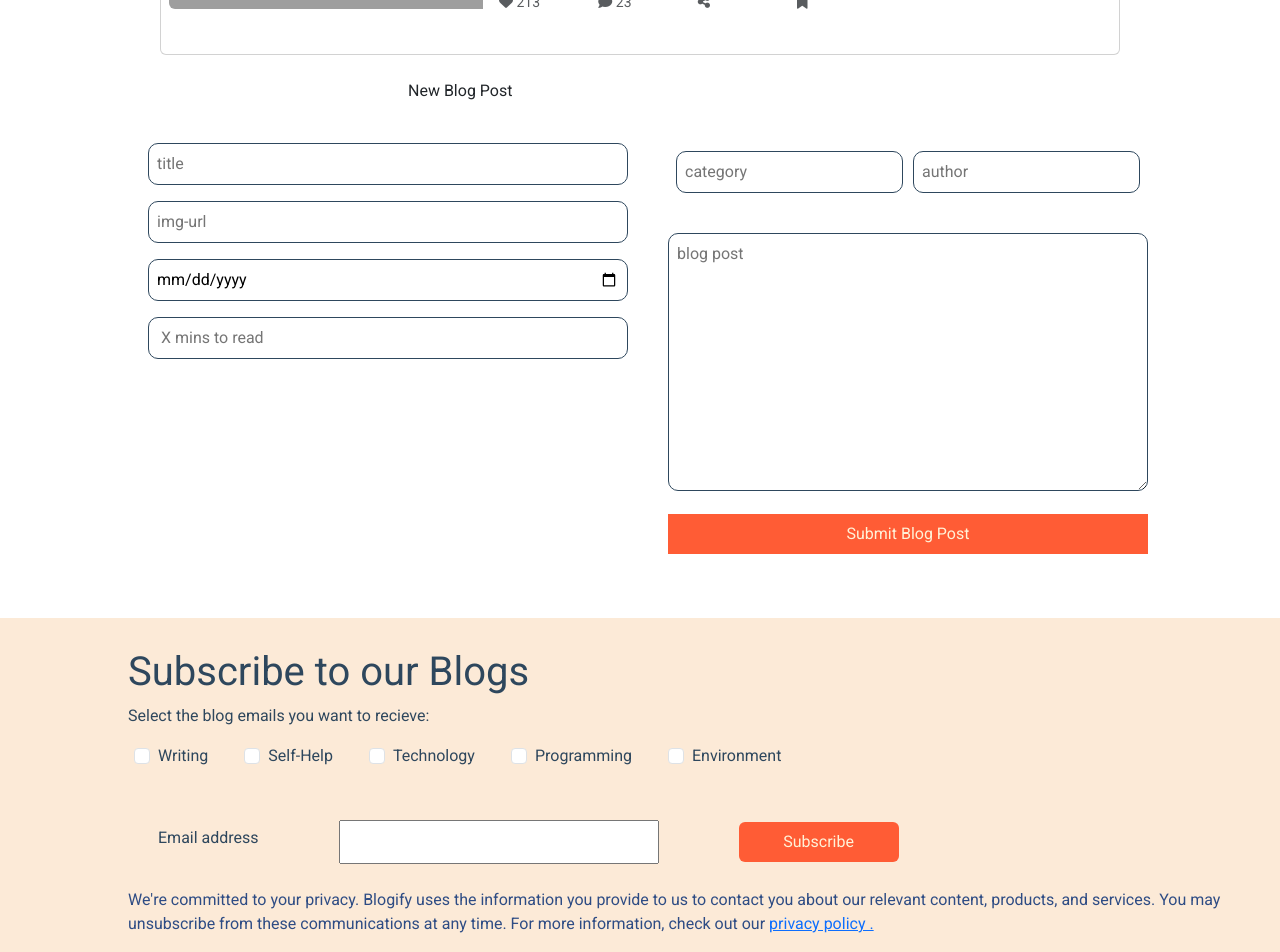
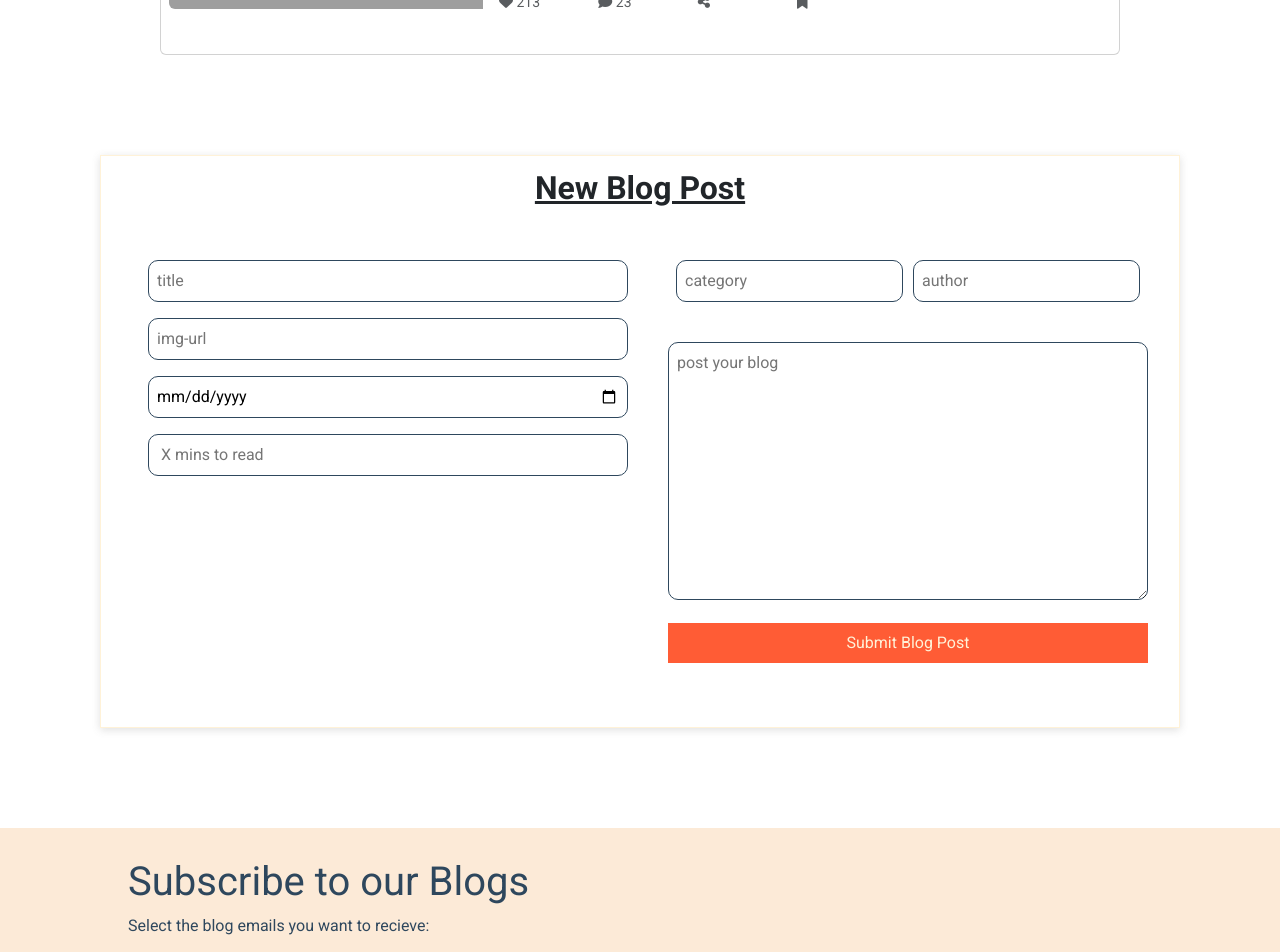
Before and after one commit to Gathoni-Wanjira/Blogify, a React (Create React App) app: page / in a window 1280 px wide. Shown: the part 9240-10192 px from the top of the page. Built offline with nearby package versions, Linux system fonts and the light colour scheme; data requests are answered from the project's data file; grey boxes are pictures that could not be loaded.

Commit message:
New Blog-Post Card

```diff
--- a/src/App.css
+++ b/src/App.css
@@ -218,6 +218,9 @@
 #showAddBlog {
     display: flex;
     justify-content: center;
+    box-shadow: rgba(99, 99, 99, 0.2) 0px 2px 8px 0px;
+    border: 1px solid#fff2d8;
+    margin: 100px;
 
 }
 #showAddBlog form *{
@@ -252,8 +255,11 @@ border: 1px solid#2e475d;
     border: 1px solid#2e475d;
 
 }
-.table-input {
-    border-radius: 10px;
+.table {
+
+    align-items: baseline;
+
+
 
 }
 .table-input input{
@@ -270,3 +276,12 @@ border: 1px solid#2e475d;
     width: 150px;
 
 }
+#blogHeading {
+    font-size: 2em;
+    font-weight: 600;
+    text-align: center;
+    text-decoration: underline;
+}
+.policy {
+    font-size: medium;
+}
--- a/src/App.js
+++ b/src/App.js
@@ -12,10 +12,8 @@ function App() {
 
 
     const [blogposts, setblogposts] = useState([]);
+    const [search, setSearch] = useState('')
 
-
-//////state for our search value
-    const [search, setSearch] = useState('')
 
     ////setting the value of the search value as the new state.
     const handleSearch = (value) => {
--- a/src/Components/Modal.js
+++ b/src/Components/Modal.js
@@ -4,7 +4,7 @@ function Modal() {
   return (
     <div className="addBlogSection" id="showAddBlog">
       <form>
-        <p>New Blog Post</p>
+        <p id = "blogHeading">New Blog Post</p>
         <div className="table">
             <div className="table-input">
             <input type="text" name="title" id="title" placeholder="title" />
@@ -35,7 +35,7 @@ function Modal() {
             id="post"
             cols="30"
             rows="10"
-            placeholder="blog post"
+            placeholder="post your blog"
           ></textarea>
          <button  id="submitBlogbtn" type="submit" value="Submit Blog Post" >Submit Blog Post</button>
 
--- a/src/Components/Newsletter.js
+++ b/src/Components/Newsletter.js
@@ -86,10 +86,7 @@ function Newsletter() {
           We're committed to your privacy. Blogify uses the information you
           provide to us to contact you about our relevant content, products, and
           services. You may unsubscribe from these communications at any time.
-          For more information, check out our{" "}
-          <a href="https://www.freeprivacypolicy.com/blog/privacy-policy-url/">
-            privacy policy .
-          </a>
+          For more information, check out our <a href="https://www.freeprivacypolicy.com/blog/privacy-policy-url/">privacy policy </a>
         </p>
       </form>
     </div>
```
